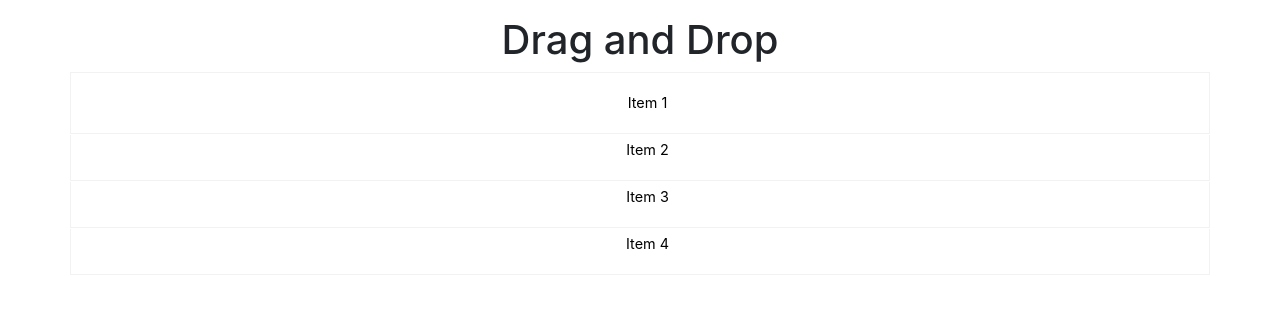
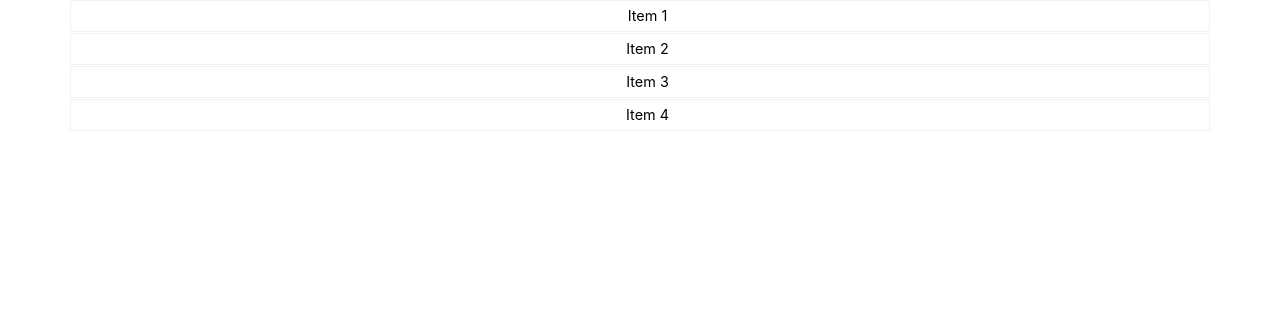
Before and after one commit to suryarsp/Custom-Drag-and-Drop-using-HTML5, a React (Create React App) app: page / in a window 1280 px wide. Shown: the top 314 px of the page. Built offline with nearby package versions, Linux system fonts and the light colour scheme.

Commit message:
Code splitting and metadata added

```diff
--- a/src/App.tsx
+++ b/src/App.tsx
@@ -1,23 +1,38 @@
-import * as React from 'react';
-import logo from './logo.svg';
-import './App.css';
-import { mockItems} from './mockData';
-import DragDrop from './DragDrop/DragDrop';
+import * as React from "react";
+import logo from "./logo.svg";
+import "./App.css";
+import { mockItems } from "./mockData";
+import DragDrop from "./DragDrop/DragDrop";
 
 class App extends React.Component {
-
   public render() {
     return (
       <div className="App">
-      <header className="App-header">
+          {
+          mockItems.map((item, index) => (
             <DragDrop
-        data={mockItems}
+              key={item.id}
+              data={item}
+              index = {index}
               isDragAllowed={true}
-        isDropAllowed={true }
-        sourceDragTooltip ="Move"
+              isDropAllowed={true}
+              sourceDragTooltip="Move"
               destionationDropTootip="to"
-        onDrop = { (source, destination) => console.log('s-', source, ',d-', destination)}/>
-      </header>
+              onDrop={(s,d) => console.log(s, d)}
+            >
+              <div className="container">
+                <div className="row" key={item.id.toString()}>
+                  <div className="col drag-item">
+                    <span className="drag-item-inner">
+                      {item.name}
+                      <span className="drag-over">{item.name}</span>
+                    </span>
+                  </div>
+                </div>
+              </div>
+            </DragDrop>
+          ))
+        }
       </div>
     );
   }
--- a/src/DragDrop/DragDrop.tsx
+++ b/src/DragDrop/DragDrop.tsx
@@ -1,15 +1,17 @@
+
+
 import { DragDropHOC } from "../createHoc";
 import * as React from "react";
 import { Item, IDragOverData } from "../models";
 import { IDragDropProps } from "./IDragDropProps";
 import { IDragDropState } from "./IDragDropState";
 import { PositionTypes } from "../models/enums/PositionTypes";
+import { IDropData } from "../models/IDropData";
 
 
-
+let source : { index: number, data: any};
+let destination : { index: number, data: any};
 class DragDrop extends React.Component<IDragDropProps, IDragDropState> {
-  public source : any;
-  public destination: any;
   public tooltip = '';
 
   constructor(props: IDragDropProps) {
@@ -27,17 +29,20 @@ class DragDrop extends React.Component<IDragDropProps, IDragDropState> {
       event.dataTransfer.dropEffect = "none";
     }
 
-    const { position: positionType, item} = data;
-    if(this.source['id'] === item['id']) {
+    const { position , item} = data;
+    if(source.data['id'] === item['id']) {
       return;
     }
-    this.setState({ tooltip: this.getTooltip(positionType, this.source, item) });
+    this.setState({ tooltip: this.getTooltip(position, source, item) });
     event.target.classList.add('active');
     event.preventDefault();
   }
 
-  private onDragStart(event: React.DragEvent<Element>, sourceData: any) {
-    this.source = sourceData;
+  private onDragStart(event: React.DragEvent<Element>, sourceData: any, sourceIndex: number) {
+    source = {
+      index: sourceIndex,
+      data: this.props.data
+    }
     event.dataTransfer.setData("text/plain", JSON.stringify(sourceData));
     event.dataTransfer.effectAllowed = "move";
   }
@@ -67,10 +72,9 @@ class DragDrop extends React.Component<IDragDropProps, IDragDropState> {
     return tooltip;
   }
 
-  private onDrop(event: any, destination: Object) {
-    this.destination = destination;
-    this.source = JSON.parse(event.dataTransfer.getData("text/plain"));
-    this.props.onDrop(this.source, this.destination);
+  private onDrop(event: any, destinationData: IDropData) {
+    // source = JSON.parse(event.dataTransfer.getData("text/plain"));
+    this.props.onDrop(source, destinationData);
     event.preventDefault();
   }
 
@@ -88,14 +92,25 @@ class DragDrop extends React.Component<IDragDropProps, IDragDropState> {
   }
 
   private resetDefault() {
-    this.source = {};
-    this.destination = {};
+    source = null;
+    destination = null;
   }
 
   public render() {
+    const { data , index} = this.props;
     return (
       <>
-        <h1 className="text-center mt-3">Drag and Drop</h1>
+      <div
+      id={data.id.toString()}
+      key={data.id}
+      draggable={this.props.isDragAllowed}
+      onDragStart={e => this.onDragStart(e, data, index)}
+      onDragOver={e => this.onDragOver(e, { position: PositionTypes.INSIDE, index: index, item: data })}
+      onDrop={(e) => this.onDrop(e, { position: PositionTypes.INSIDE, index: index, item: data}, )}
+      onDragEnd={this.onDragEnd.bind(this)}
+      >
+      { this.props.children}
+        {/* <h1 className="text-center mt-3">Drag and Drop</h1>
 
         <div className="container">
           {this.props.data.map((item, index) => (
@@ -136,7 +151,8 @@ class DragDrop extends React.Component<IDragDropProps, IDragDropState> {
               </div>
             </div>
           ))}
-        </div>
+        </div> */}
+      </div>
       </>
     );
   }
--- a/src/DragDrop/IDragDropProps.ts
+++ b/src/DragDrop/IDragDropProps.ts
@@ -1,10 +1,11 @@
 import { Item } from "../models/Item";
 
 export interface IDragDropProps {
-    data: Item[];
+    data: Item;
     isDragAllowed: boolean;
     isDropAllowed: boolean;
     sourceDragTooltip: string;
     destionationDropTootip: string;
+    index: number;
     onDrop: (source: any, destination: any) => void;
   }
--- /dev/null
+++ b/src/models/IDragData.ts
@@ -0,0 +1,5 @@
+export interface IDragData {
+    position: string;
+    index: number;
+    item: any;
+}
--- a/src/models/IDragOverData.ts
+++ b/src/models/IDragOverData.ts
@@ -1,6 +1,8 @@
 import { PositionTypes } from "./enums/PositionTypes";
+import { Item } from "./Item";
 
 export interface IDragOverData {
     position: PositionTypes;
     item: any;
+    index: number;
 }
--- a/tsconfig.json
+++ b/tsconfig.json
@@ -16,6 +16,7 @@
     "moduleResolution": "node",
     "resolveJsonModule": true,
     "isolatedModules": true,
+    "strictNullChecks": false,
     "noEmit": true,
     "jsx": "react"
   },
```
Also changed, not shown: src/models/IDropData.ts (+5 -2 lines). Lines whose indentation alone changed are shown as unchanged.
